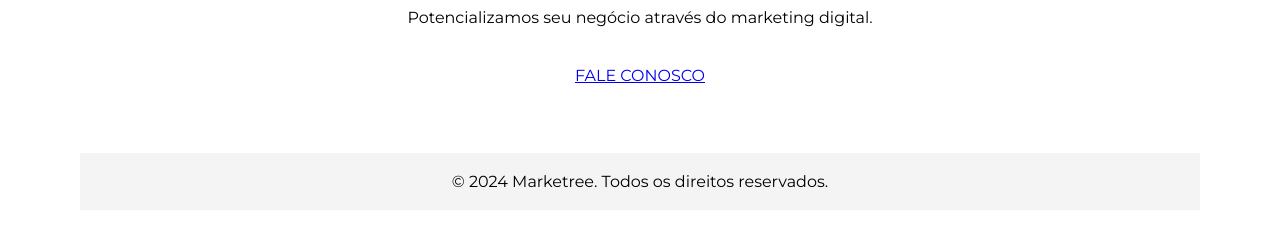
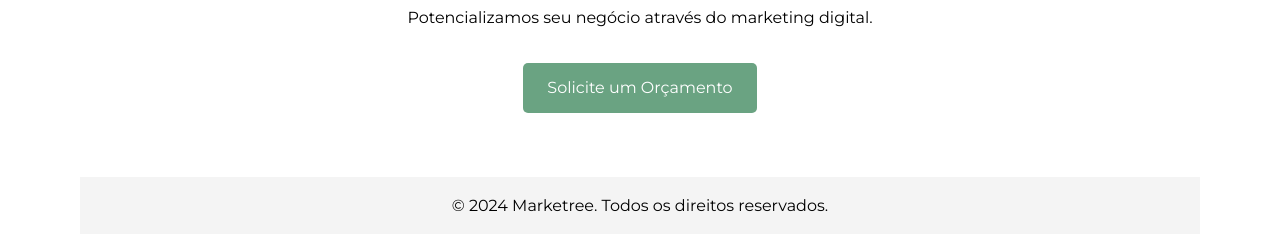
Before and after one commit to hanielyoa/marketree, a plain HTML site: page index.html in a window 1280 px wide. Shown: the part 191-442 px from the top of the page. Drawn offline with Linux system fonts and the light colour scheme.

Commit message:
Add files via upload

```diff
--- a/index.html
+++ b/index.html
@@ -3,6 +3,7 @@
 <head>
     <meta charset="UTF-8">
     <meta name="viewport" content="width=device-width, initial-scale=1.0">
+    <link rel="icon" href="img/mtreeico.png" type="image/png">
     <title>Marketree</title>
     <style>
         @font-face {
@@ -121,7 +122,7 @@
             <section class="hero">
                 <h1>M A R K E T R E E</h1>
                 <p>Potencializamos seu negócio através do marketing digital.</p>
-                <a href="https://wa.link/av06c9" target="_blank" rel="noopener noreferrer">FALE CONOSCO</a>
+                <a href="https://wa.link/av06c9" class="cta-button">Solicite um Orçamento</a>
             </section>
         </main>
         <footer>
```
Also changed, not shown: contato.html (+1 -0 lines), servicos.html (+2 -2 lines).
